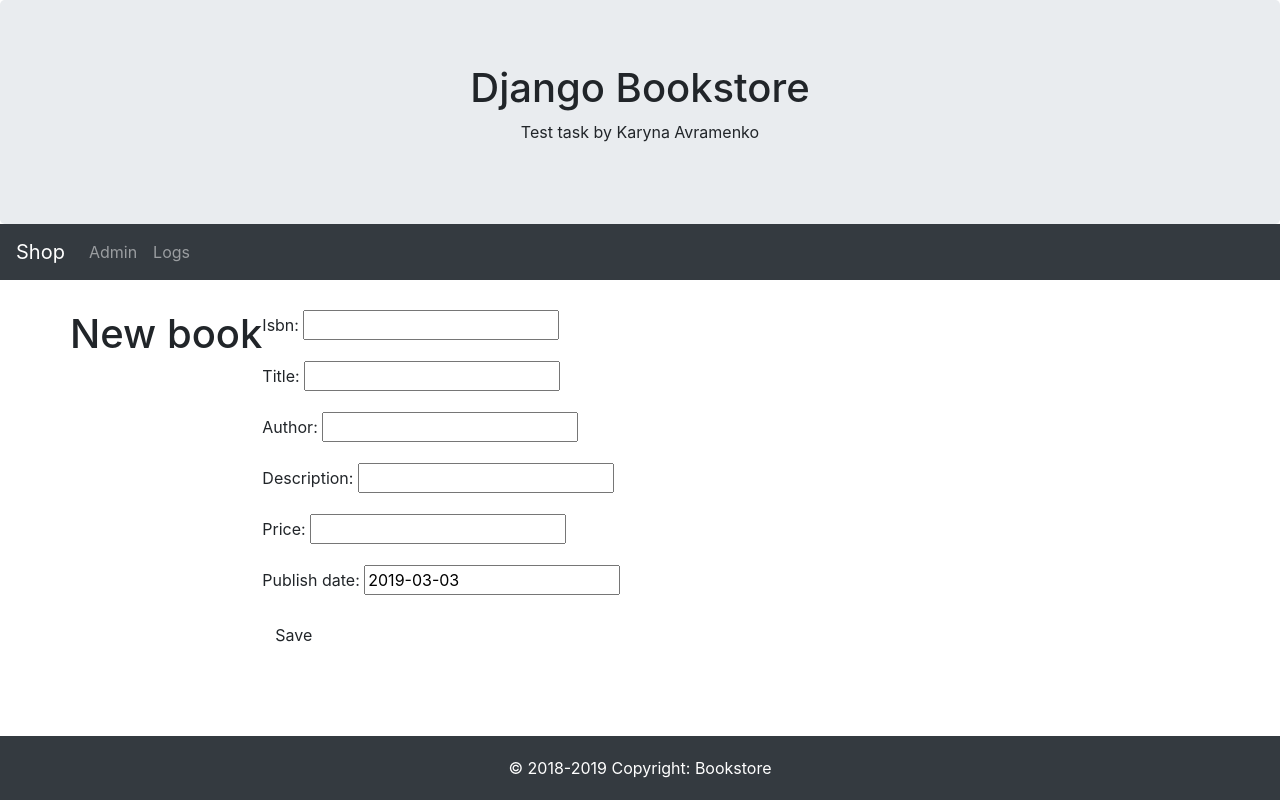
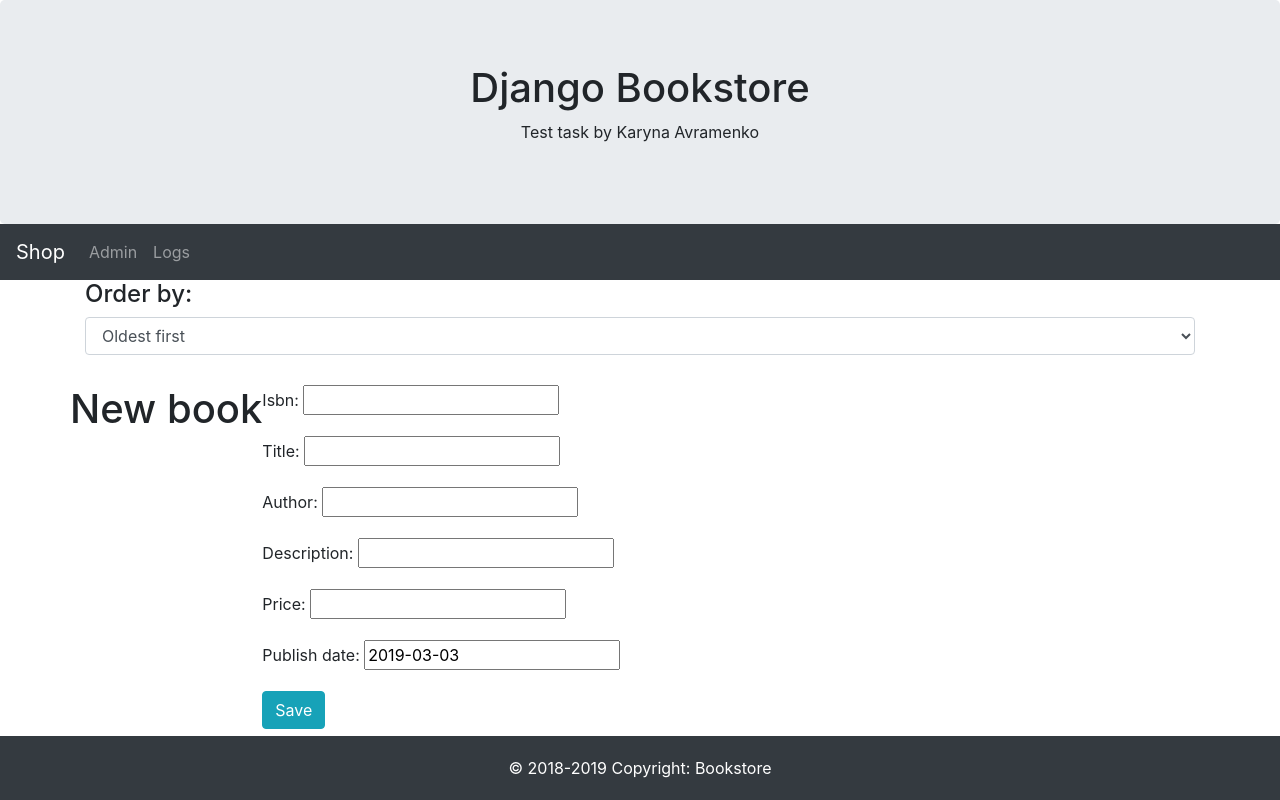
Before and after one commit to Karinmia/bookstore, a Django app: page /book/new in a window 1280 px wide. Run offline with Django 3.2, Linux system fonts and the light colour scheme; some libraries are stand-ins or nearby versions.

Commit message:
*Minor fixes

```diff
--- a/shop/static/css/shop.css
+++ b/shop/static/css/shop.css
@@ -27,6 +27,10 @@
     text-align: center;
 }
 
+/*.footer {*/
+    /*flex-shrink: 0;*/
+/*}*/
+
 .footer p {
     margin: 20px 0 20px 0;
 }
--- a/shop/templates/shop/base.html
+++ b/shop/templates/shop/base.html
@@ -34,17 +34,24 @@
 </nav>
 
 <div class="container">
+    <div class="form-group">
+        <h4>Order by:</h4>
+        <select class="form-control" id="book_publish_order">
+            <option>Oldest first</option>
+            <option>Newest first</option>
+        </select>
+    </div>
     <div class="row book-content">
         {% block content %}
         {% endblock %}
     </div>
 </div>
 
-    <div class="footer bg-dark">
+<footer class="footer bg-dark">
     <p>
         © 2018-2019 Copyright: Bookstore
     </p>
-    </div>
+</footer>
 
 <script src="https://stackpath.bootstrapcdn.com/bootstrap/4.3.1/js/bootstrap.min.js"
         integrity="sha384-JjSmVgyd0p3pXB1rRibZUAYoIIy6OrQ6VrjIEaFf/nJGzIxFDsf4x0xIM+B07jRM"
--- a/shop/templates/shop/book_edit.html
+++ b/shop/templates/shop/book_edit.html
@@ -1,9 +1,9 @@
 {% extends 'shop/base.html' %}
 
 {% block content %}
-    <h1>New book</h1>
-    <form method="POST" class="book-form">{% csrf_token %}
-        {{ form.as_p }}
-        <button type="submit" class="save btn btn-default">Save</button>
-    </form>
+<h1>New book</h1>
+<form method="POST" class="book-form">{% csrf_token %}
+    {{ form.as_p }}
+    <button type="submit" class="save btn btn-info">Save</button>
+</form>
 {% endblock %}
```
Lines whose indentation alone changed are shown as unchanged.
